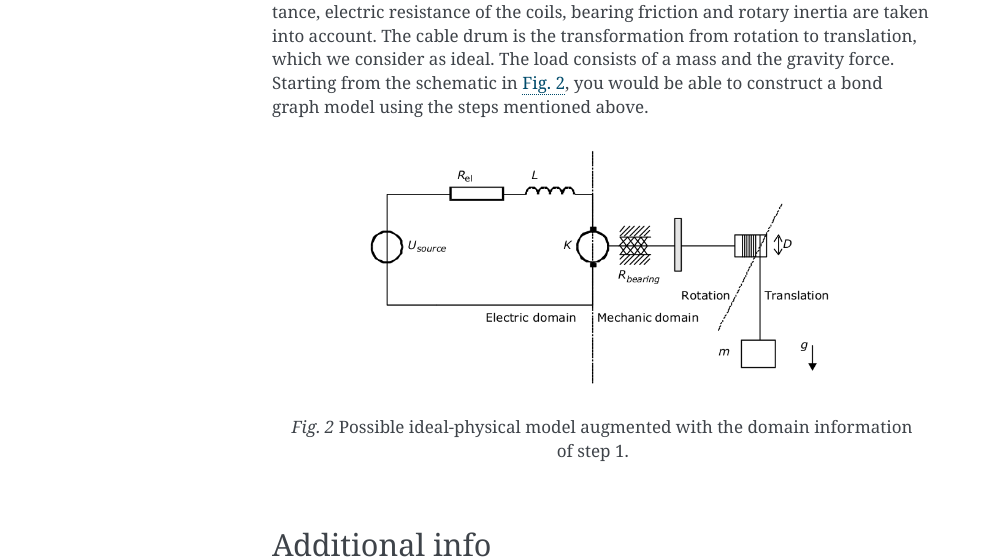
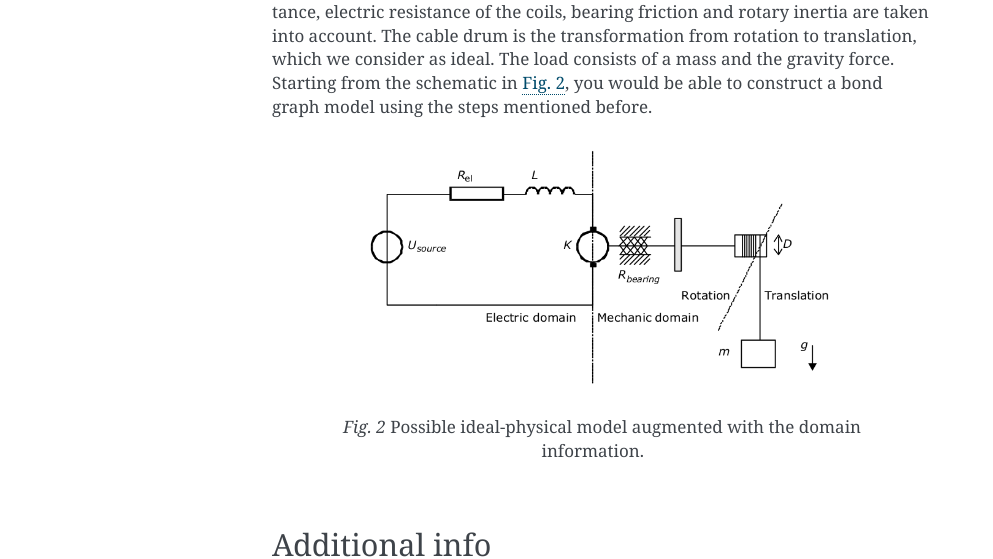
Before and after one commit to ABI-Tutorials/DTP-Project-BondGraphs, a Sphinx documentation site: the page built from source/index.rst, in a window 1280 px wide. Shown: the part 672-1231 px from the top of the page, without its empty margins (148-1141 px from the left). Built offline with Sphinx 7.4.7, drawn with Linux system fonts in a browser that asks for light colours.

Commit message:
minor fix

```diff
--- a/source/index.rst
+++ b/source/index.rst
@@ -18,7 +18,7 @@ This project requires you to put together what you have learned in the tutorials
 
    Sketch of the hoisting device.
 
-The mains is modelled as an ideal voltage source. At the electromotor, the inductance, electric resistance of the coils, bearing friction and rotary inertia are taken into account. The cable drum is the transformation from rotation to translation, which we consider as ideal. The load consists of a mass and the gravity force. Starting from the schematic in :numref:`fig_dtp_cp_bondgraphproject_model`, you would be able to construct a bond graph model using the steps mentioned above.
+The mains is modelled as an ideal voltage source. At the electromotor, the inductance, electric resistance of the coils, bearing friction and rotary inertia are taken into account. The cable drum is the transformation from rotation to translation, which we consider as ideal. The load consists of a mass and the gravity force. Starting from the schematic in :numref:`fig_dtp_cp_bondgraphproject_model`, you would be able to construct a bond graph model using the steps mentioned before.
 
 .. _fig_dtp_cp_bondgraphproject_model:
 
@@ -26,7 +26,7 @@ The mains is modelled as an ideal voltage source. At the electromotor, the induc
    :align: center
    :width: 75%
 
-   Possible ideal-physical model augmented with the domain information of step 1.
+   Possible ideal-physical model augmented with the domain information.
 
 Additional info
 ---------------
```
